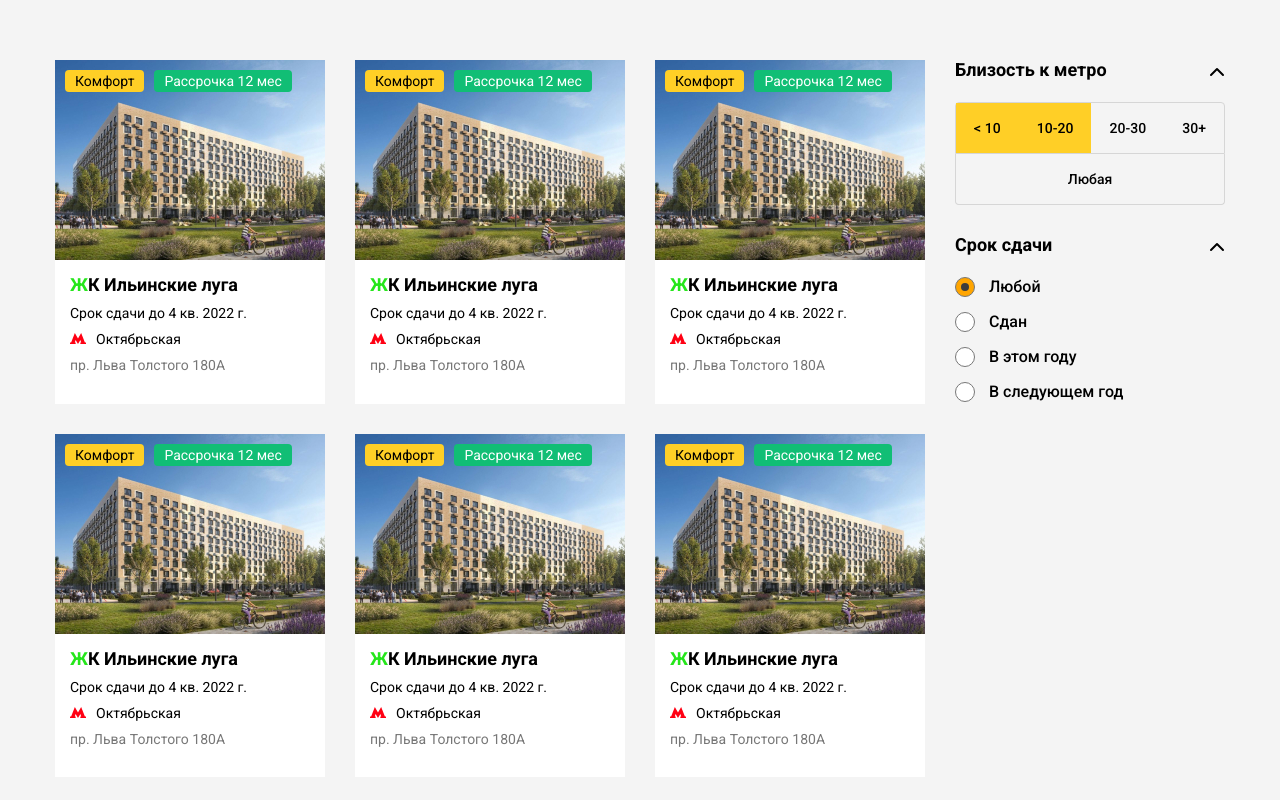
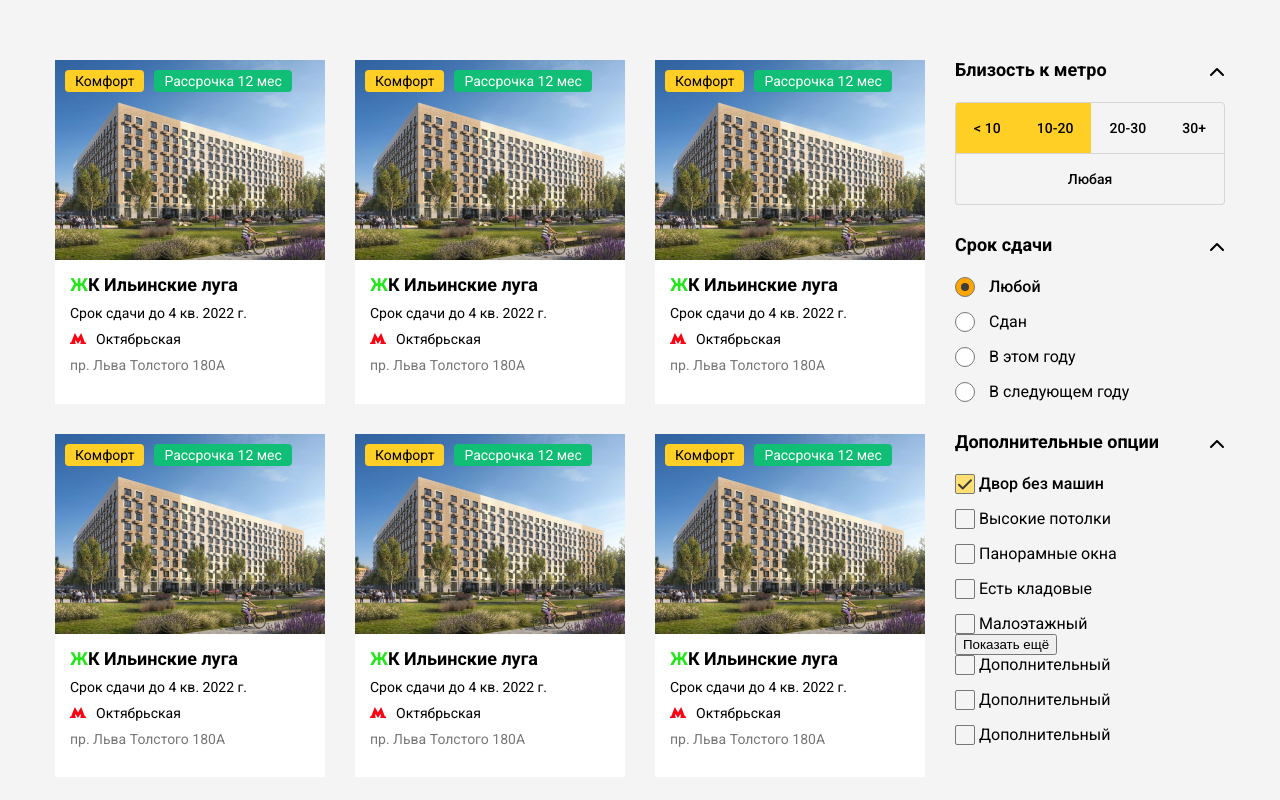
Before and after one commit to RustamSaiethoraiev/Test-progect, a plain HTML site: page index.html in a window 1280 px wide. Shown: the top 800 px of the page. Drawn offline with Linux system fonts and the light colour scheme.

Commit message:
checkbox

```diff
--- a/css/main.css
+++ b/css/main.css
@@ -4,7 +4,7 @@
 body {
 background-color:#F4F4F4 ;
 margin: 0 ;
-font-family:"Roboto", sans-serif
+font-family:"Roboto", sans-serif ;
 }
 .container {
     max-width:  1170px;
@@ -146,7 +146,7 @@ line-height: 22px;
     display: inline-block;
     vertical-align: middle;
 }
-/*Widget*/
+/* First Widget*/
 .widget + .widget {
 margin-top: 30px;
 }
@@ -210,10 +210,14 @@ border-top: none;
 .location__checkbox:checked + .location__btn:hover{
     background-color: #e6b813;
 }
+/*  Widget radio buttons */
 .radio{
     display:block;
     position: relative;
     cursor: pointer;
+}
+.radio+.radio{
+    margin-top:15px;
 }
 .radio__real {
     opacity: 0;
@@ -251,10 +255,86 @@ vertical-align: bottom;
 .radio__title {
     font-family: Roboto;
     font-size: 16px;
-    font-weight: 500;
+    font-weight: 400;
     line-height: 1.18;
 
 }
-.radio+.radio{
-    margin-top:15px;
+.radio__real:checked ~ .radio__title{
+    font-weight: 500;
 }
+/* Widget heckboxes */
+.checkbox {
+    display:block;
+    cursor: pointer;
+}
+.checkbox+.checkbox{
+    margin-top: 15px;
+}
+.checkbox__real {
+    opacity: 0;
+    width: 1px;
+    height: 1px;
+    position: absolute;
+}
+.checkbox__fake {
+    display:inline-block;
+    height: 20px;
+    width: 20px;
+    border-radius: 2px;
+    border: 1px solid #777777;
+    background-color: transparent;
+    position: relative;
+    vertical-align: bottom;
+}
+.checkbox__title {
+    font-family: Roboto;
+    font-size: 16px;
+    font-weight: 400;
+    line-height: 1.18;
+}
+.checkbox__real:checked ~ .checkbox__title{
+    font-weight: 500;
+}
+.checkbox__real:checked+.checkbox__fake{
+    background: #FFE074;
+
+}
+.checkbox__real:checked+.checkbox__fake::before{
+    content:"";
+    width: 18px;
+    height: 18px;
+    position: absolute;
+    top:50%;
+    left: 50%;
+    transform:translate(-50%,-50%);
+    background-image: url(./../img/icon/checkbox-checked.svg);
+    background-repeat: no-repeat;
+    background-size:initial ;
+    background-position: center;
+}
+.widget__show-hidden{
+display:inline-block;
+background: transparent;
+border: none;
+font-family: inherit;
+font-size: 16px;
+font-weight: 400;
+line-height: 1.18;
+letter-spacing: 0em;
+text-align: left;
+color: #4290C9;
+cursor: pointer;
+transition : all 0.2s ease-in ;
+margin-top:15px;
+margin-bottom: 30px;
+}
+.widget__show-hidden:hover{
+color: #0574c4;
+text-decoration: underline;
+border:none
+}
+/* Hidden elements widget */
+
+.hidden-elements {
+
+}
--- a/index.html
+++ b/index.html
@@ -235,13 +235,67 @@
                         <label class="radio">
                             <input type="radio" class="radio__real" name="term">
                             <span class="radio__fake"></span>
-                            <span class="radio__title">В следующем год</span>
+                            <span class="radio__title">В следующем годy</span>
                         </label>
 
 
                     </div>
                 </div>
+                <!-- Widget2 -->
+                <!-- Widget3 -->
+                <div class="widget">
+                    <div class="widget__title">Дополнительные опции</div>
+                    <div class="widget__body">
+                        <label class="checkbox">
+                            <input type="checkbox" class="checkbox__real" name="value-1" checked>
+                            <span class="checkbox__fake"></span>
+                            <span class="checkbox__title">Двор без машин</span>
+                        </label>
+                        <label class="checkbox">
+                            <input type="checkbox" class="checkbox__real" name="value-2">
+                            <span class="checkbox__fake"></span>
+                            <span class="checkbox__title">Высокие потолки</span>
+                        </label>
+                        <label class="checkbox">
+                            <input type="checkbox" class="checkbox__real" name="value-3">
+                            <span class="checkbox__fake"></span>
+                            <span class="checkbox__title">Панорамные окна</span>
+                        </label>
+                        <label class="checkbox">
+                            <input type="checkbox" class="checkbox__real" name="value-4">
+                            <span class="checkbox__fake"></span>
+                            <span class="checkbox__title">Есть кладовые</span>
+                        </label>
+                        <label class="checkbox">
+                            <input type="checkbox" class="checkbox__real" name="value-5">
+                            <span class="checkbox__fake"></span>
+                            <span class="checkbox__title">Малоэтажный</span>
+                        </label>
+                        <button class="link-show-more">Показать ещё</button>
+                        <div class="widget-hidden"><label class="checkbox">
+                                <input type="checkbox" class="checkbox__real" name="value-5">
+                                <span class="checkbox__fake"></span>
+                                <span class="checkbox__title">Дополнительный</span>
+                            </label>
+                            <label class="checkbox">
+                                <input type="checkbox" class="checkbox__real" name="value-5">
+                                <span class="checkbox__fake"></span>
+                                <span class="checkbox__title">Дополнительный</span>
+                            </label>
+                            <label class="checkbox">
+                                <input type="checkbox" class="checkbox__real" name="value-5">
+                                <span class="checkbox__fake"></span>
+                                <span class="checkbox__title">Дополнительный</span>
+                            </label>
+                        </div>
+
+                    </div>
+                </div>
+                <!-- Widget3 -->
             </aside>
+
+
+
 
         </div>
 
```
